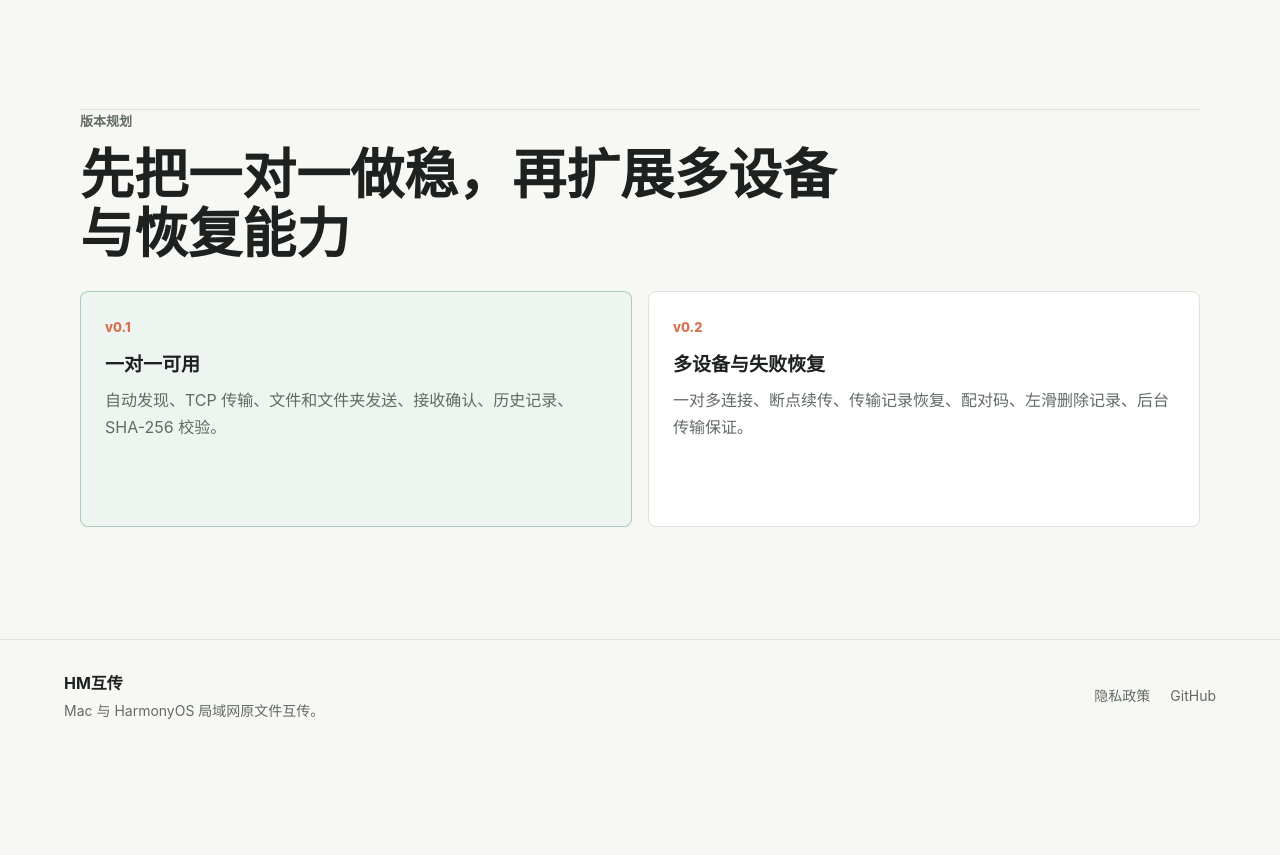
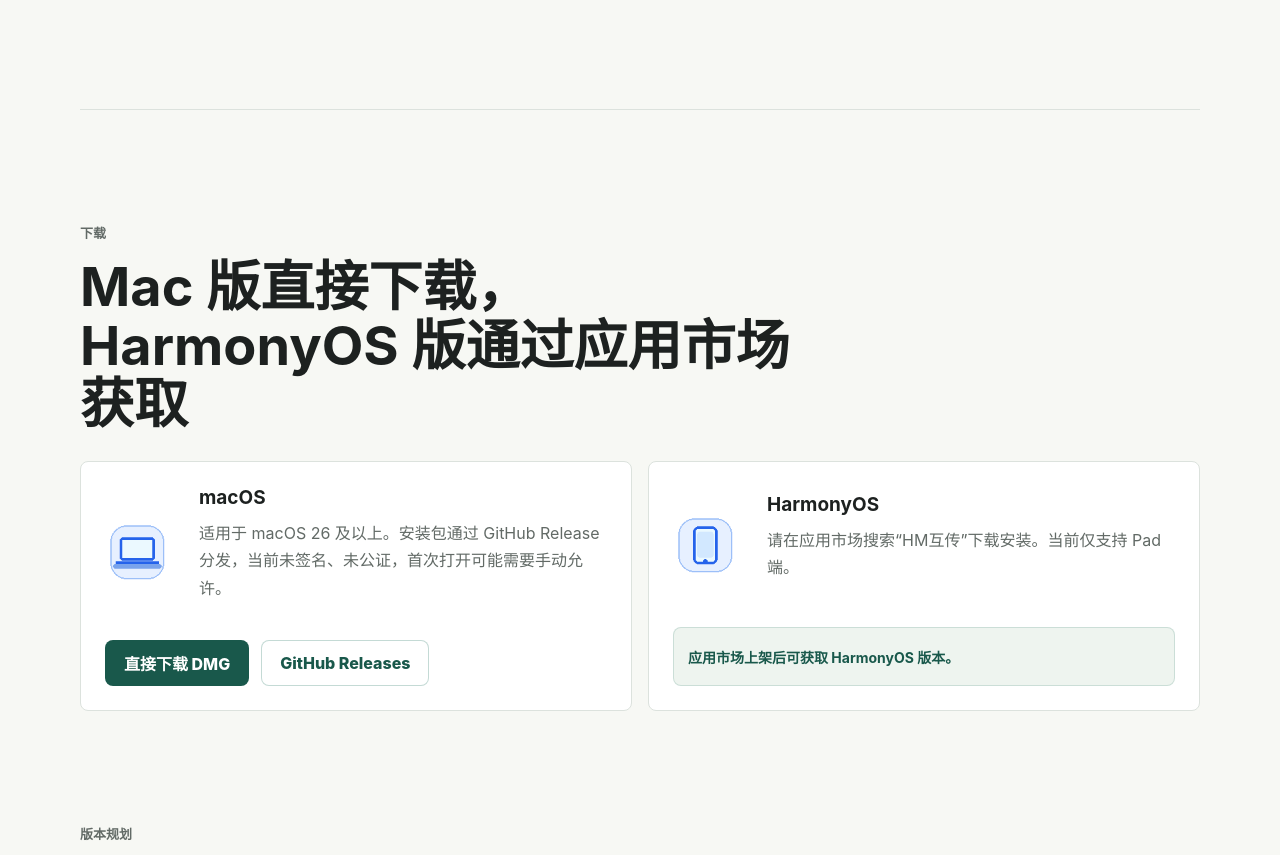
Before and after one commit to tppc-linksc/HMTrans, a plain HTML site: page docs/index.html in a window 1280 px wide. Shown: the part 1945-2800 px from the top of the page. Before the commit the page ends 2695 px from the top, so only its background shows below. Drawn offline with Linux system fonts and the light colour scheme.

Commit message:
Prepare v0.1 release assets

```diff
--- a/docs/index.html
+++ b/docs/index.html
@@ -16,6 +16,7 @@
         <span>HM互传</span>
       </a>
       <nav class="site-nav" aria-label="主导航">
+        <a href="#download">下载</a>
         <a href="#features">特点</a>
         <a href="#platforms">平台</a>
         <a href="privacy.html">隐私</a>
@@ -49,8 +50,9 @@
           <h1>HM互传</h1>
           <p class="lead">同一 Wi-Fi 下，Mac 和 MatePad 直接发现、直接发送文件。不压缩画质，不上传云端，不依赖跨生态账号。</p>
           <div class="hero-actions">
-            <a class="button primary" href="https://github.com/tppc-linksc/HMTrans">查看源码</a>
-            <a class="button secondary" href="privacy.html">隐私政策</a>
+            <a class="button primary" href="https://github.com/tppc-linksc/HMTrans/releases/latest/download/HMTrans.dmg">下载 Mac 版</a>
+            <a class="button secondary" href="https://github.com/tppc-linksc/HMTrans/releases">GitHub 下载页</a>
+            <a class="button secondary" href="https://github.com/tppc-linksc/HMTrans">查看源码</a>
           </div>
         </div>
       </section>
@@ -58,7 +60,7 @@
       <section class="status-band" aria-label="版本状态">
         <div>
           <strong>当前状态</strong>
-          <span>v0.1 发版前真机调试</span>
+          <span>v0.1 发版准备</span>
         </div>
         <div>
           <strong>传输方式</strong>
@@ -123,6 +125,40 @@
         </div>
       </section>
 
+      <section id="download" class="section">
+        <div class="section-heading">
+          <p class="eyebrow">下载</p>
+          <h2>Mac 版直接下载，HarmonyOS 版通过应用市场获取</h2>
+        </div>
+        <div class="download-grid">
+          <article class="download-card">
+            <div class="download-head">
+              <img src="site-assets/device-macbook.png" alt="">
+              <div>
+                <h3>macOS</h3>
+                <p>适用于 macOS 26 及以上。安装包通过 GitHub Release 分发，当前未签名、未公证，首次打开可能需要手动允许。</p>
+              </div>
+            </div>
+            <div class="download-actions">
+              <a class="button primary" href="https://github.com/tppc-linksc/HMTrans/releases/latest/download/HMTrans.dmg">直接下载 DMG</a>
+              <a class="button secondary" href="https://github.com/tppc-linksc/HMTrans/releases">GitHub Releases</a>
+            </div>
+          </article>
+          <article class="download-card">
+            <div class="download-head">
+              <img src="site-assets/device-matepad.png" alt="">
+              <div>
+                <h3>HarmonyOS</h3>
+                <p>请在应用市场搜索“HM互传”下载安装。当前仅支持 Pad 端。</p>
+              </div>
+            </div>
+            <div class="download-note">
+              <span>应用市场上架后可获取 HarmonyOS 版本。</span>
+            </div>
+          </article>
+        </div>
+      </section>
+
       <section class="section roadmap">
         <div class="section-heading">
           <p class="eyebrow">版本规划</p>
@@ -149,6 +185,7 @@
         <span>Mac 与 HarmonyOS 局域网原文件互传。</span>
       </div>
       <nav aria-label="页脚导航">
+        <a href="https://github.com/tppc-linksc/HMTrans/releases">下载页</a>
         <a href="privacy.html">隐私政策</a>
         <a href="https://github.com/tppc-linksc/HMTrans">GitHub</a>
       </nav>
--- a/docs/site-assets/styles.css
+++ b/docs/site-assets/styles.css
@@ -327,13 +327,56 @@
   gap: 16px;
 }
 
+.download-grid {
+  display: grid;
+  grid-template-columns: repeat(2, 1fr);
+  gap: 16px;
+}
+
 .feature-card,
-.roadmap-item {
+.roadmap-item,
+.download-card {
   min-height: 236px;
   padding: 24px;
   border: 1px solid var(--line);
   border-radius: 8px;
   background: var(--surface);
+}
+
+.download-card {
+  display: grid;
+  gap: 22px;
+}
+
+.download-head {
+  display: grid;
+  grid-template-columns: 76px 1fr;
+  gap: 18px;
+  align-items: center;
+}
+
+.download-head img {
+  width: 64px;
+  height: 64px;
+}
+
+.download-actions {
+  display: flex;
+  flex-wrap: wrap;
+  gap: 12px;
+}
+
+.download-note {
+  min-height: 46px;
+  display: flex;
+  align-items: center;
+  padding: 0 14px;
+  border: 1px solid rgba(46, 122, 104, 0.18);
+  border-radius: 8px;
+  background: var(--surface-soft);
+  color: var(--green-dark);
+  font-size: 14px;
+  font-weight: 700;
 }
 
 .feature-icon {
@@ -529,6 +572,7 @@
 
   .status-band,
   .feature-grid,
+  .download-grid,
   .split-section,
   .roadmap-grid {
     grid-template-columns: 1fr;
@@ -572,6 +616,15 @@
     height: 64px;
   }
 
+  .download-head {
+    grid-template-columns: 56px 1fr;
+  }
+
+  .download-head img {
+    width: 48px;
+    height: 48px;
+  }
+
   .transfer-line {
     left: 108px;
     right: 108px;
```
Also changed, not shown: 7 other files.
